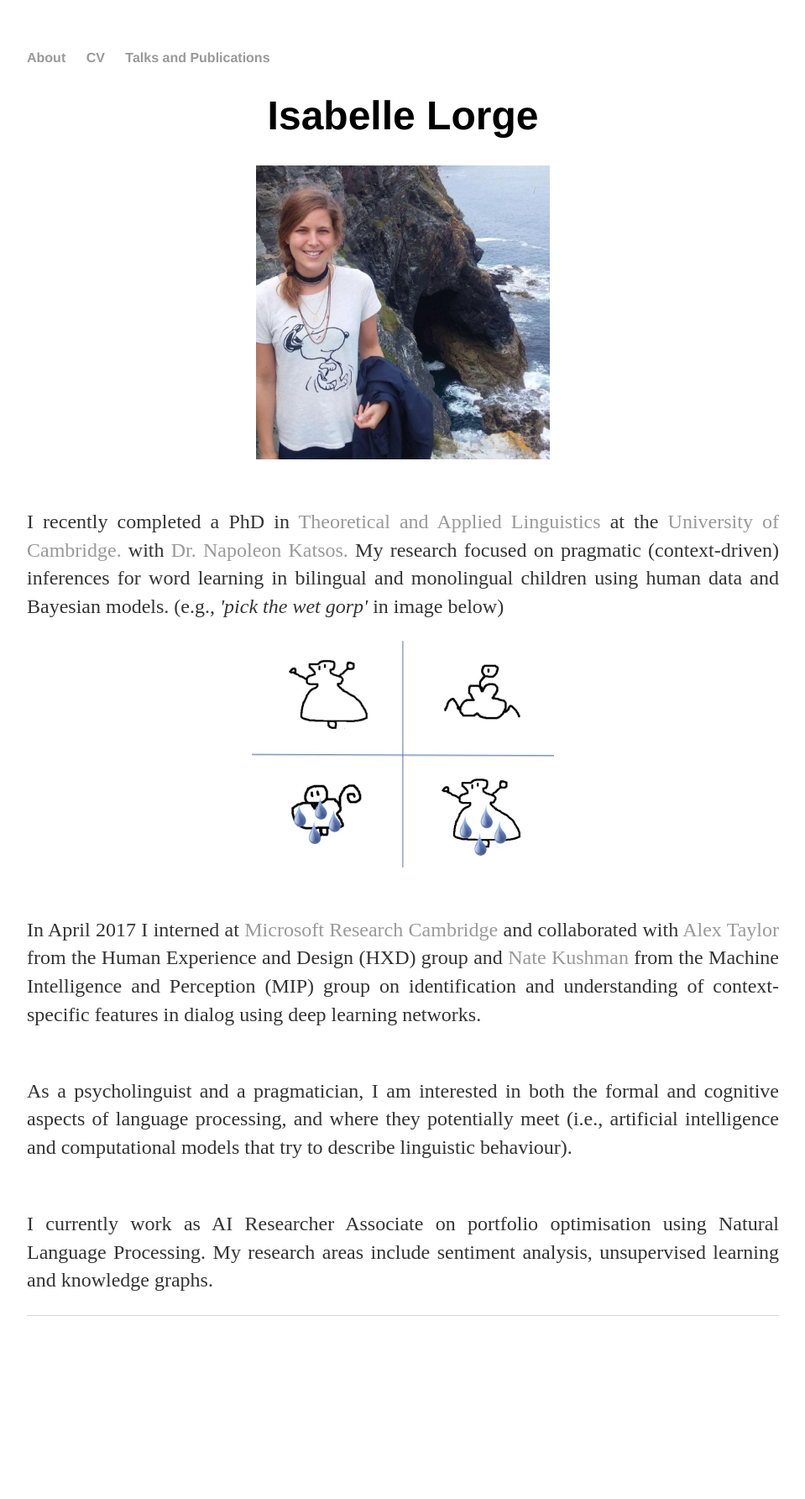
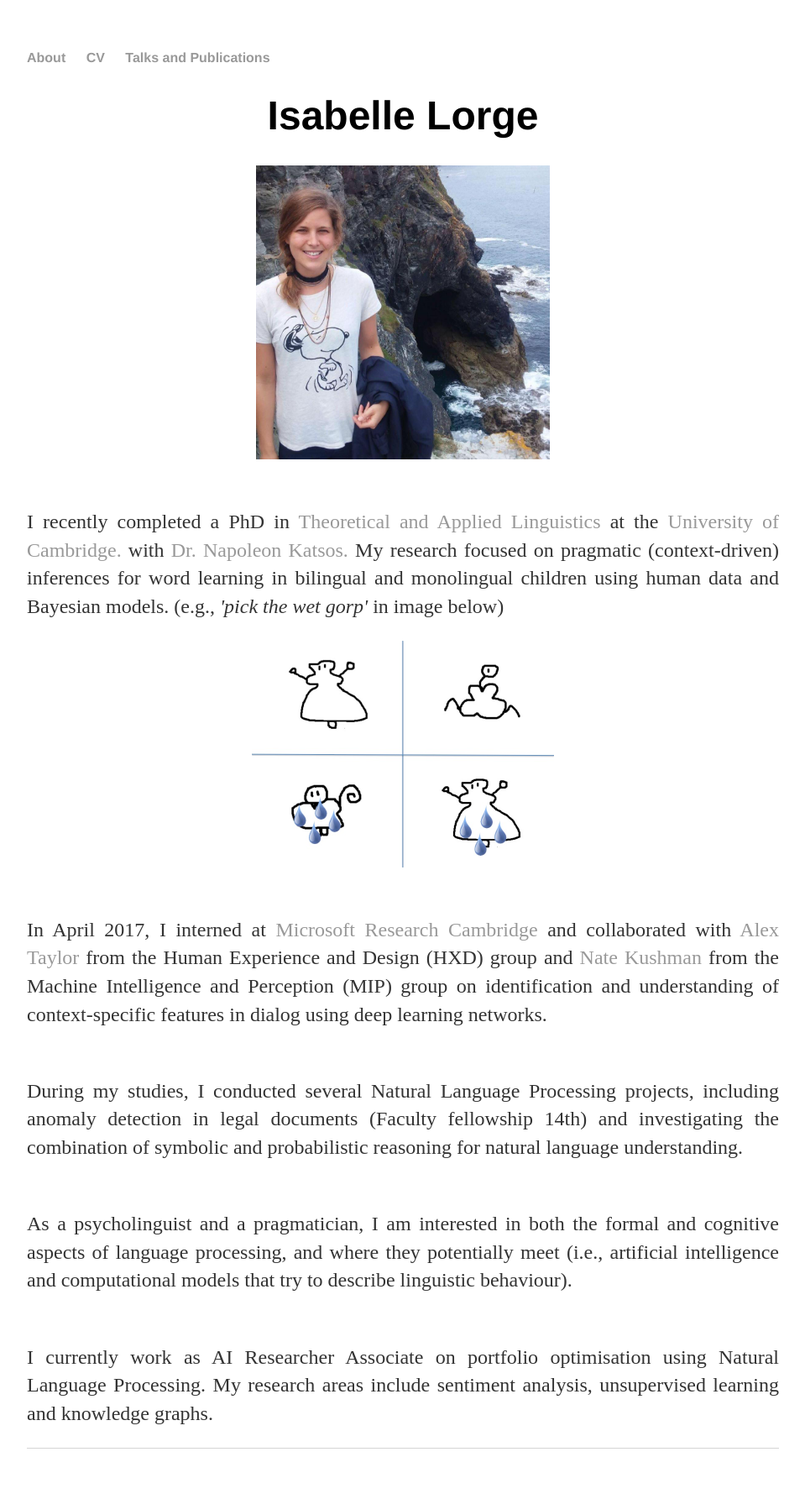
Before and after one commit to isabellelorge/isabellelorge.github.io, a Jekyll site: the page built from index.html, in a window 1280 px wide. Shown: the whole page at 84% size, without its empty margins (160-1119 px from the left). Built offline with Jekyll 4.4.1, drawn with Linux system fonts in a browser that asks for light colours; before the commit the page ends 1627 px from its top, so only the background shows below that.

Commit message:
Update index.html

```diff
--- a/index.html
+++ b/index.html
@@ -8,9 +8,12 @@ title: Isabelle Lorge
 	<p><br>I recently completed a PhD in <a href= "https://www.mml.cam.ac.uk/staff-theoretical-applied-linguistics"> Theoretical and Applied Linguistics </a> at the <a href= "https://www.cam.ac.uk/"> University of Cambridge.</a> with
 		<a href= "https://www.mml.cam.ac.uk/dr-napoleon-katsos"> Dr. Napoleon Katsos. </a> My research focused on pragmatic (context-driven) inferences for word learning in bilingual and monolingual children using human data and Bayesian models. (e.g., <i>'pick the wet gorp'</i> in image below) <br> </p>
 	<img src="Slide02.jpg" alt="slide02", width="360", height="270" class="center">
-	<p> <br>In April 2017 I interned at <a href="https://www.microsoft.com/en-us/research/lab/microsoft-research-cambridge/"> Microsoft Research Cambridge </a>
+	<p> <br>In April 2017, I interned at <a href="https://www.microsoft.com/en-us/research/lab/microsoft-research-cambridge/"> Microsoft Research Cambridge </a>
 	and collaborated with <a href= "https://ast.io/"> Alex Taylor </a> from the Human Experience and Design (HXD) group and <a href="https://www.microsoft.com/en-us/research/people/nkushman/"> Nate Kushman </a> from the
 	Machine Intelligence and Perception (MIP) group on identification and understanding of context-specific features in dialog using deep learning networks.</br> </p>
+	<p> <br> During my studies, I conducted several Natural Language Processing projects, including anomaly detection in legal documents (Faculty fellowship 14th)
+		and investigating the combination of symbolic and probabilistic reasoning for natural language understanding.
+	<br> </p>
 	<p> <br>As a psycholinguist and a pragmatician, I am interested in both the formal and cognitive aspects of language processing, and where they potentially meet (i.e., artificial intelligence and computational models that try to describe linguistic behaviour).
         </br> </p>
 	<p><br> I currently work as AI Researcher Associate on portfolio optimisation using Natural Language Processing.
```
